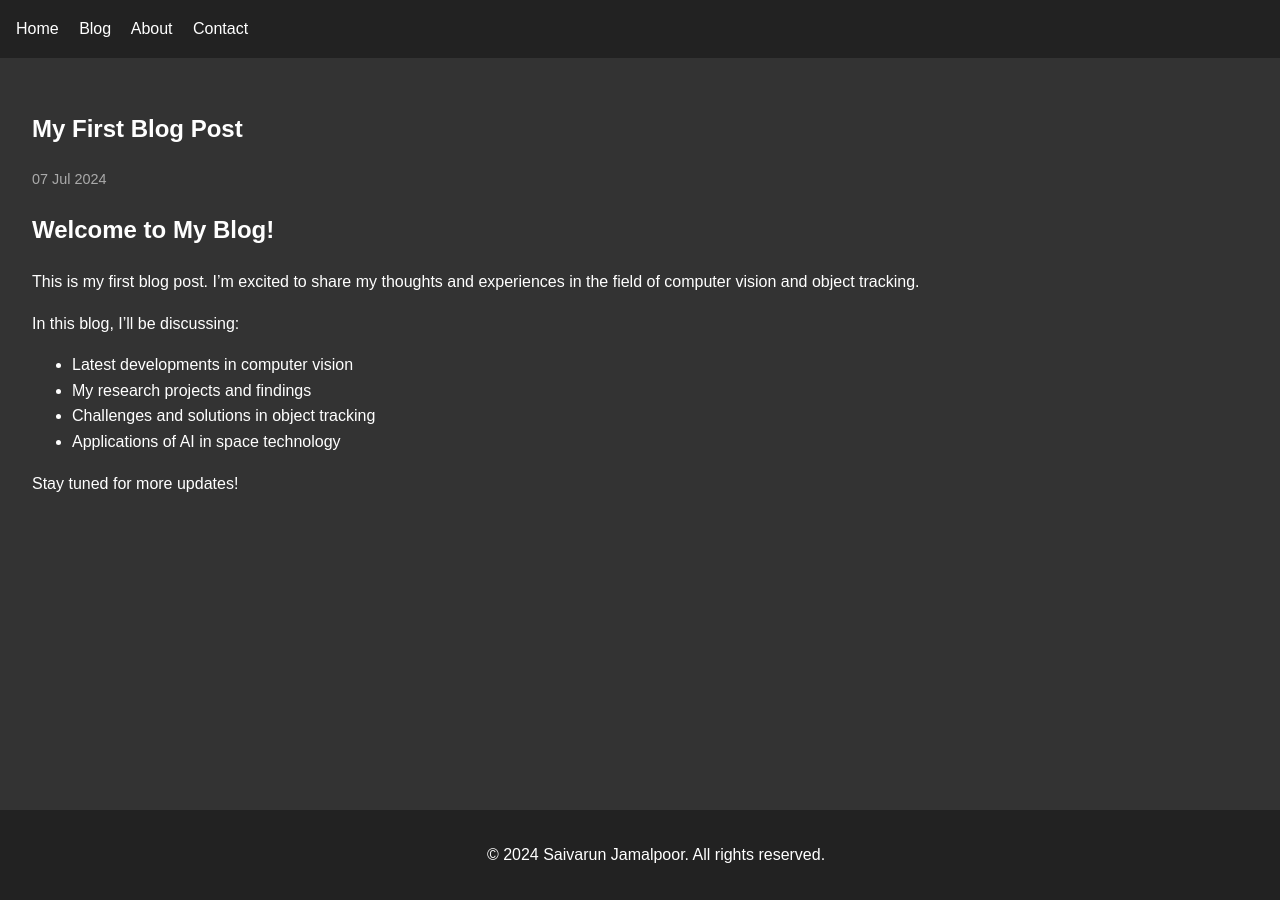
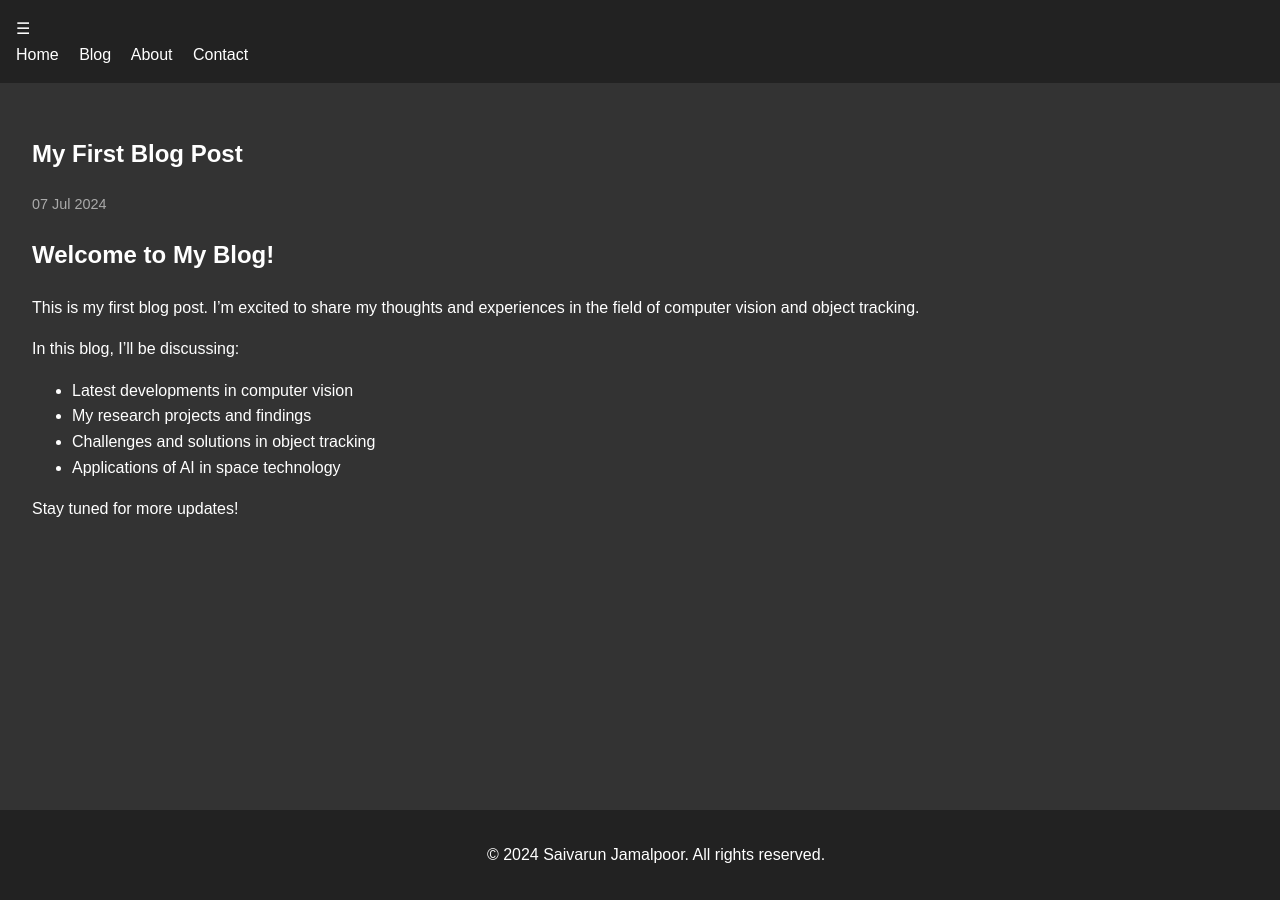
Before and after one commit to saijamalpoor/saijamalpoor.github.io, a Jekyll site: the page built from _posts/2024-07-07-first-blog-post.md, in a window 1280 px wide. Built offline with Jekyll 4.4.1, drawn with Linux system fonts in a browser that asks for light colours.

Commit message:
Update header.html

```diff
--- a/_includes/header.html
+++ b/_includes/header.html
@@ -1,4 +1,5 @@
 <header>
+    <div class="menu-toggle">&#9776;</div>
     <nav>
         <a href="{{ '/' | relative_url }}">Home</a>
         <a href="{{ '/blog.html' | relative_url }}">Blog</a>
```
